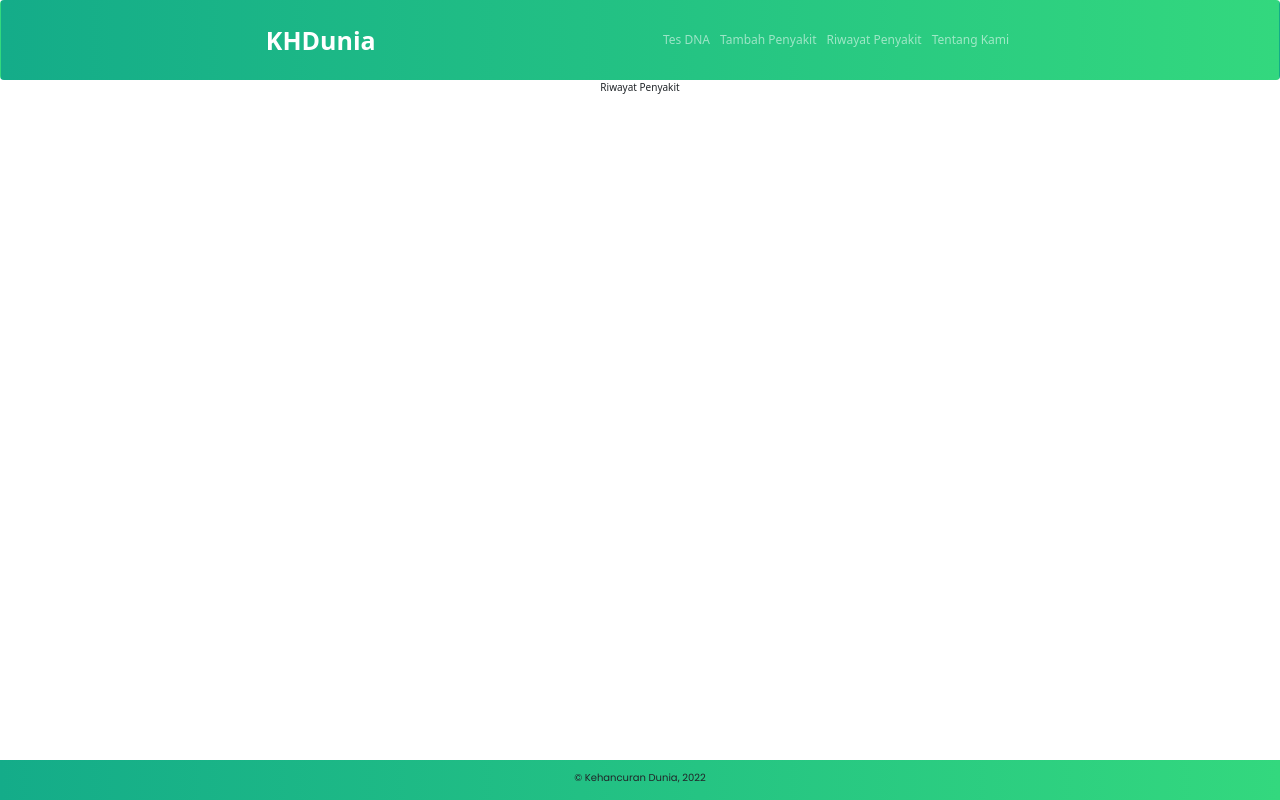
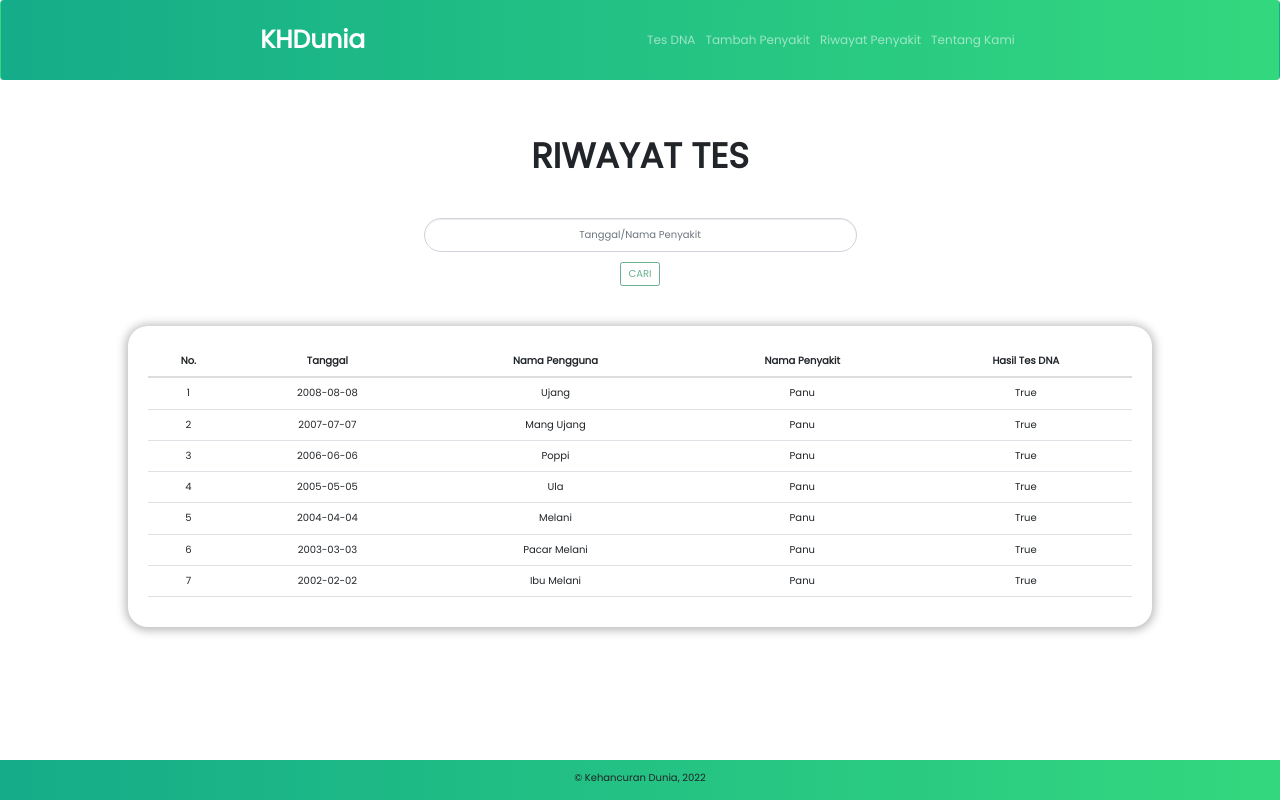
Before and after one commit to samuelswandi/IF2211-STIMA-Tubes-3, a React (Create React App) app in the folder frontend/: page /RiwayatPenyakit in a window 1280 px wide. Built offline with nearby package versions, Linux system fonts and the light colour scheme.

Commit message:
feat: add riwayat penyakit and button conditional

```diff
--- a/frontend/src/app/App.js
+++ b/frontend/src/app/App.js
@@ -12,7 +12,7 @@ import Footer from '../pages/Footer';
 const App = () => {
   return (
     <div className="App">
-      <body class="d-flex flex-column min-vh-100">
+      <div className="d-flex flex-column min-vh-100">
         <Routes>
           <Route path="/" element={<LamanUtama/>} />
           <Route path="/TentangKami" element={<TentangKami />} />
@@ -20,7 +20,7 @@ const App = () => {
           <Route path="/RiwayatPenyakit" element={<RiwayatPenyakit />} />
           <Route path="/TesDNA" element={<TesDNA />} />
         </Routes>
-      </body>
+      </div>
       <Footer />
     </div>
   );
--- a/frontend/src/pages/RiwayatPenyakit.jsx
+++ b/frontend/src/pages/RiwayatPenyakit.jsx
@@ -1,13 +1,84 @@
 import React from 'react';
 import Navigation from './Navigation';
+import { Container, Table, Form, Button } from 'react-bootstrap';
 
 const RiwayatPenyakit = () => {
+  const [query, setQuery] = React.useState("");
+
+  // dummy data
+  const [result, setResult] = React.useState([
+    {no: 1, tanggal: "2008-08-08", namaPengguna: "Ujang", namaPenyakit: "Panu", hasil: "True"},
+    {no: 2, tanggal: "2007-07-07", namaPengguna: "Mang Ujang", namaPenyakit: "Panu", hasil: "True"},
+    {no: 3, tanggal: "2006-06-06", namaPengguna: "Poppi", namaPenyakit: "Panu", hasil: "True"},
+    {no: 4, tanggal: "2005-05-05", namaPengguna: "Ula", namaPenyakit: "Panu", hasil: "True"},
+    {no: 5, tanggal: "2004-04-04", namaPengguna: "Melani", namaPenyakit: "Panu", hasil: "True"},
+    {no: 6, tanggal: "2003-03-03", namaPengguna: "Pacar Melani", namaPenyakit: "Panu", hasil: "True"},
+    {no: 7, tanggal: "2002-02-02", namaPengguna: "Ibu Melani", namaPenyakit: "Panu", hasil: "True"},
+  ]);
+
+  const handleSubmit = (e) => {
+    setQuery(e.target.value);
+    console.log(query); // SEND QUERY
+    // setResult(hasil query)
+    setQuery("");
+  }
+
   return (
-    <div>
+    <div style={{marginBottom:"70px"}}>
       <Navigation/>
-      Riwayat Penyakit
+      <Container style={{marginTop:"50px", marginBottom: "35px", fontSize: "35px", fontWeight:"bolder"}}>
+          RIWAYAT TES
+      </Container>
+      <Container style={{width: "35%"}}>
+        <Form>
+          <Form.Group className='mb-3' controlId='formBasicText'>
+              <Form.Control
+                style={{borderRadius:"30px", textAlign:"center"}}
+                type='text'
+                value={query}
+                placeholder='Tanggal/Nama Penyakit'
+                onChange={(e) => setQuery(e.target.value)}
+              />
+          </Form.Group>
+          <Button
+              style={{marginBottom: "40px"}}
+              type='submit'
+              variant='outline-success'
+              onClick={handleSubmit}
+              disabled={(query === "")}
+            >
+                CARI
+            </Button>
+        </Form>
+      </Container>
+      <Container style={{justifyContent:"center", padding: "20px", width: "80%", borderRadius: "20px", boxShadow: "0px 1px 8px 3px rgba(0, 0, 0, 0.25)"}}>
+        <Table responsive="sm">
+          <thead>
+            <tr>
+              <th>No.</th>
+              <th>Tanggal</th>
+              <th>Nama Pengguna</th>
+              <th>Nama Penyakit</th>
+              <th>Hasil Tes DNA</th>
+            </tr>
+          </thead>
+          <tbody>
+            {result.map(item => {
+              return (
+                <tr key={item.no}>
+                  <td>{item.no}</td>
+                  <td>{item.tanggal}</td>
+                  <td>{item.namaPengguna}</td>
+                  <td>{item.namaPenyakit}</td>
+                  <td>{item.hasil}</td>
+                </tr>
+              );
+            })}
+          </tbody>
+        </Table>
+      </Container>
     </div>
-    );
+  );
 }
 
 export default RiwayatPenyakit;
--- a/frontend/src/pages/TambahPenyakit.jsx
+++ b/frontend/src/pages/TambahPenyakit.jsx
@@ -6,7 +6,7 @@ export default class TambahPenyakit extends React.Component {
   constructor(props) {
     super(props);
     this.state = {
-      sequenceDNA: null,
+      sequenceDNA: "",
       namaPenyakit: "",
     };
   }
@@ -26,7 +26,7 @@ export default class TambahPenyakit extends React.Component {
       }
       else {
         alert("Invalid DNA sequence pattern");
-        this.setState({sequenceDNA: null});
+        this.setState({sequenceDNA: ""});
       }
     };
     reader.readAsText(e.target.files[0]);
@@ -42,20 +42,21 @@ export default class TambahPenyakit extends React.Component {
     return (
       <div width="100%">
         <Navigation/>
-        <Container style={{marginTop:"50px", marginBottom: "60px", fontSize: "40px", fontWeight:"bolder"}}>
+        <Container style={{marginTop:"50px", marginBottom: "60px", fontSize: "35px", fontWeight:"bolder"}}>
             TAMBAHKAN PENYAKIT
         </Container>
         <Container style={{marginLeft:"25%", width: "50%", padding: "40px", borderRadius: "20px", boxShadow: "0px 1px 8px 3px rgba(0, 0, 0, 0.25)"}}>
           <Form>
-            <Form.Group className='mb-3' controlId='formFile'>
+            <Form.Group className='mb-5' controlId='formFile'>
               <Form.Label>Sequence DNA</Form.Label>
               <Form.Control
+                style={{height:'3vh'}}
                 type='file'
                 accept='.txt'
                 onChange={this.onUpload}
               />
             </Form.Group>
-            <Form.Group className='mb-3' controlId='formBasicText'>
+            <Form.Group className='mb-5' controlId='formBasicText'>
               <Form.Label>Nama Penyakit</Form.Label>
               <Form.Control
                 type='text'
@@ -68,6 +69,7 @@ export default class TambahPenyakit extends React.Component {
               type='submit'
               variant='outline-success'
               onClick={this.onSubmit}
+              disabled={(this.state.namaPenyakit === "" || this.state.sequenceDNA === "")}
             >
                 Upload
             </Button>
--- a/frontend/src/pages/TesDNA.jsx
+++ b/frontend/src/pages/TesDNA.jsx
@@ -9,10 +9,10 @@ export default class TesDNA extends React.Component {
     super(props);
     this.state = {
       tanggal: "",
-      tempNama: "",
-      tempPenyakit: "",
+      printedNama: "",
+      printedPenyakit: "",
       namaPengguna: "",
-      sequenceDNA: null,
+      sequenceDNA: "",
       namaPenyakit: ""
     };
   }
@@ -36,7 +36,7 @@ export default class TesDNA extends React.Component {
       }
       else {
         alert("Invalid DNA sequence pattern");
-        this.setState({sequenceDNA: null});
+        this.setState({sequenceDNA: ""});
       }
     }
     reader.readAsText(e.target.files[0]);
@@ -44,13 +44,13 @@ export default class TesDNA extends React.Component {
 
   onSubmit = (e) => {
     e.preventDefault();
-    console.log(this.state);
     const today = new Date().toISOString().slice(0, 10);
     this.setState({tanggal: today});
-    this.setState({tempNama: this.state.namaPengguna});
-    this.setState({tempPenyakit: this.state.namaPenyakit});
-    this.setState({namaPengguna:""});
-    this.setState({namaPenyakit:""});
+    console.log(this.state);
+    this.setState({printedNama: this.state.namaPengguna});
+    this.setState({printedPenyakit: this.state.namaPenyakit});
+    this.setState({namaPengguna: ""});
+    this.setState({namaPenyakit: ""});
   }
 
   render() {
@@ -70,18 +70,19 @@ export default class TesDNA extends React.Component {
                     type='text'
                     placeholder='Nama Pengguna'
                     value={this.state.namaPengguna}
-                    onChange = {this.onChangePengguna}
+                    onChange ={this.onChangePengguna}
                   />
                 </Form.Group>
-                <Form.Group className='mb-3' controlId='formFile'>
+                <Form.Group className='mb-4' controlId='formFile'>
                   <Form.Label>Sequence DNA</Form.Label>
                   <Form.Control
+                    style={{height:'3vh'}}
                     type='file'
                     accept='.txt'
                     onChange={this.onUpload}
                   />
                 </Form.Group>
-                <Form.Group className='mb-3' controlId='formBasicText'>
+                <Form.Group className='mb-5' controlId='formBasicText'>
                   <Form.Label>Prediksi Penyakit</Form.Label>
                   <Form.Control
                     type='text'
@@ -94,6 +95,7 @@ export default class TesDNA extends React.Component {
                   type='submit'
                   variant='outline-success'
                   onClick={this.onSubmit}
+                  disabled={(this.state.namaPengguna === "") || (this.state.namaPenyakit === "") || (this.state.sequenceDNA === "")}
                 >
                     Upload
                 </Button>
@@ -104,7 +106,7 @@ export default class TesDNA extends React.Component {
             <Container style={{marginTop:"130px", marginBottom:"10px", fontSize: "20px", zIndex:"0"}}>
                 Hasil Tes
             </Container>
-            <p>{this.state.tanggal} / {this.state.tempNama} / {this.state.tempPenyakit} / True (DUMMY)</p>
+            <p>{this.state.tanggal} / {this.state.printedNama} / {this.state.printedPenyakit} / True (DUMMY)</p>
             <PieChart
               style={{width:"40%", marginTop: "-5vw"}}
               data={[
```
